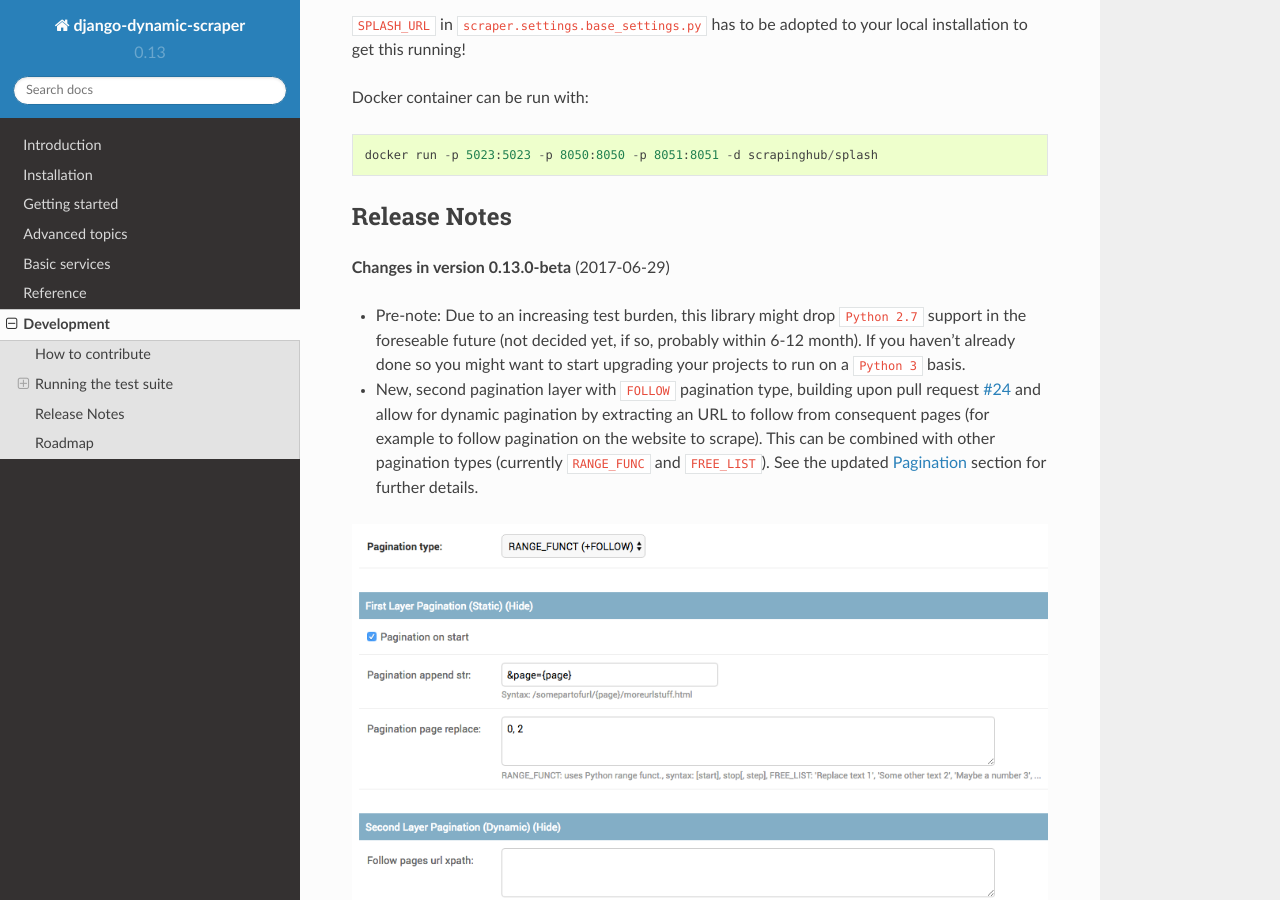
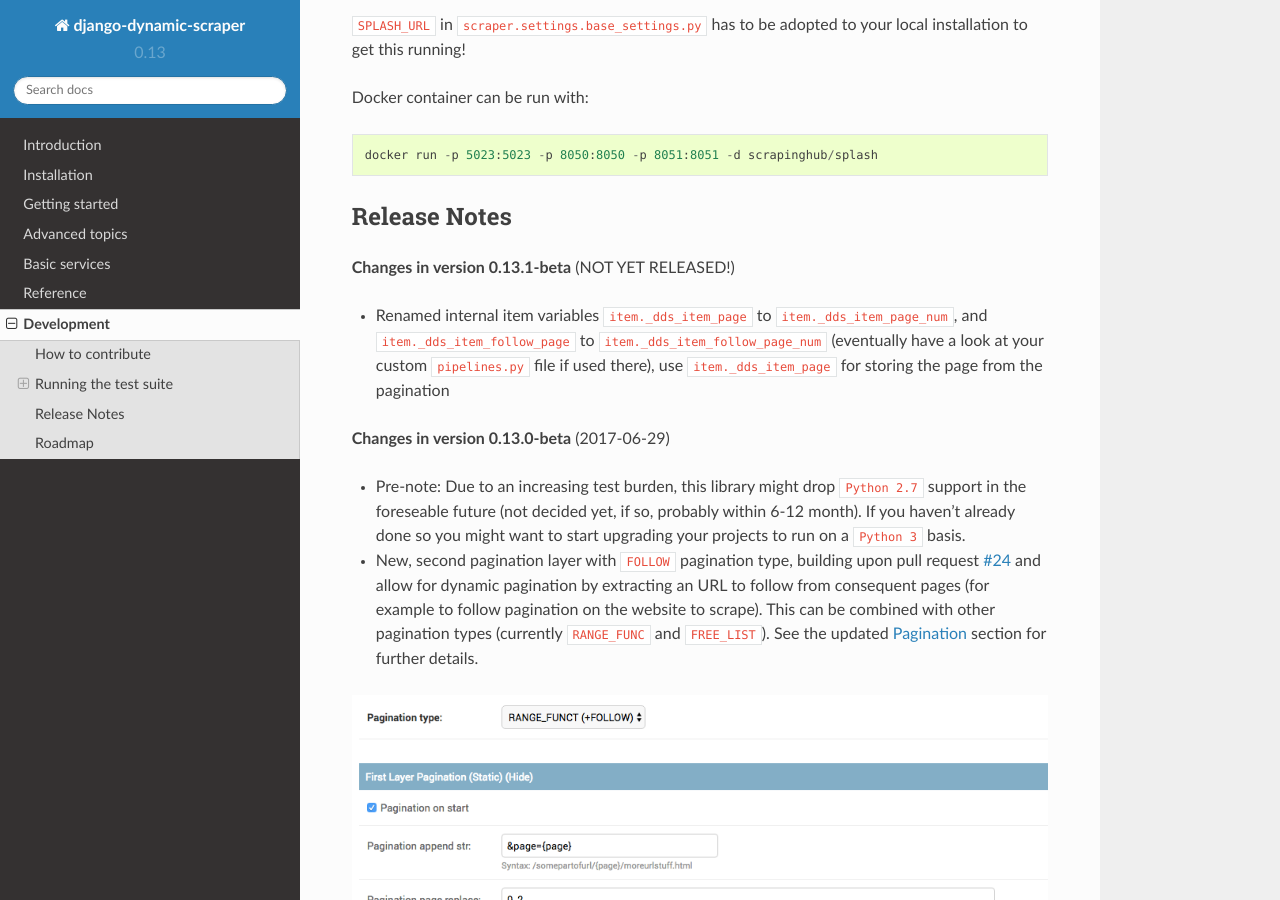
Before and after one commit to EmersonCosta0915/Django-Dynamic-Scraper, a Sphinx documentation site: the page built from docs/development.rst, in a window 1280 px wide and 900 px high, scrolled down 2021 px. Built offline with Sphinx 7.4.7 and the Read the Docs theme 2.0.0, drawn with Linux system fonts in a browser that asks for light colours.

Commit message:
Renamed internal item variables

```diff
--- a/docs/development.rst
+++ b/docs/development.rst
@@ -90,6 +90,13 @@ Docker container can be run with::
 
 Release Notes
 =============
+**Changes in version 0.13.1-beta** (NOT YET RELEASED!)
+
+* Renamed internal item variables ``item._dds_item_page`` to ``item._dds_item_page_num``,
+  and ``item._dds_item_follow_page`` to ``item._dds_item_follow_page_num`` (eventually
+  have a look at your custom ``pipelines.py`` file if used there), use ``item._dds_item_page``
+  for storing the page from the pagination
+
 **Changes in version 0.13.0-beta** (2017-06-29)
 
 * Pre-note: Due to an increasing test burden, this library might drop ``Python 2.7`` support
--- a/setup.py
+++ b/setup.py
@@ -4,7 +4,7 @@ import os
 
 setup(
     name='django-dynamic-scraper',
-    version='0.13.0',
+    version='0.13.1',
     description='Creating Scrapy scrapers via the Django admin interface',
     author='Holger Drewes',
     author_email='Holger.Drewes@gmail.com',
```
Also changed, not shown: 1 other file.
